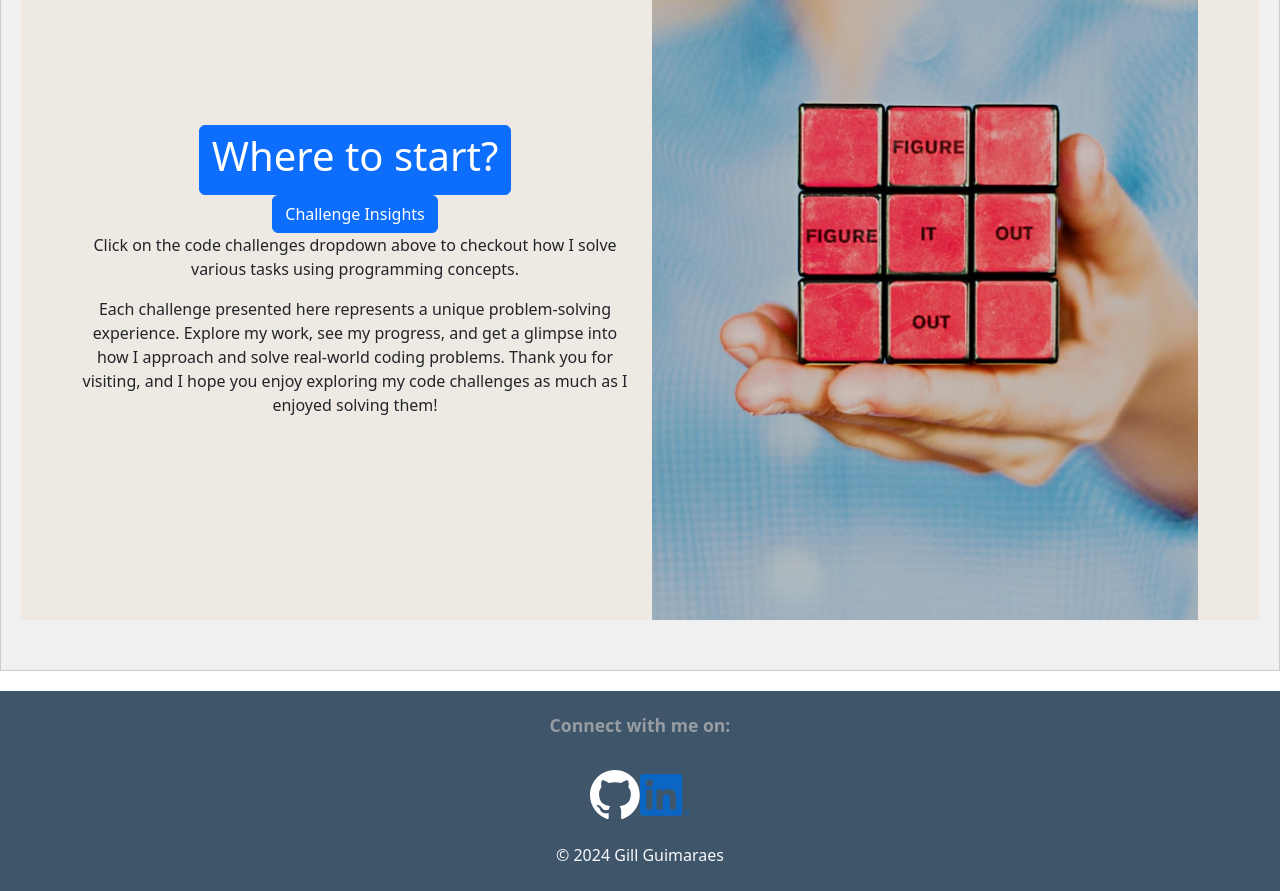
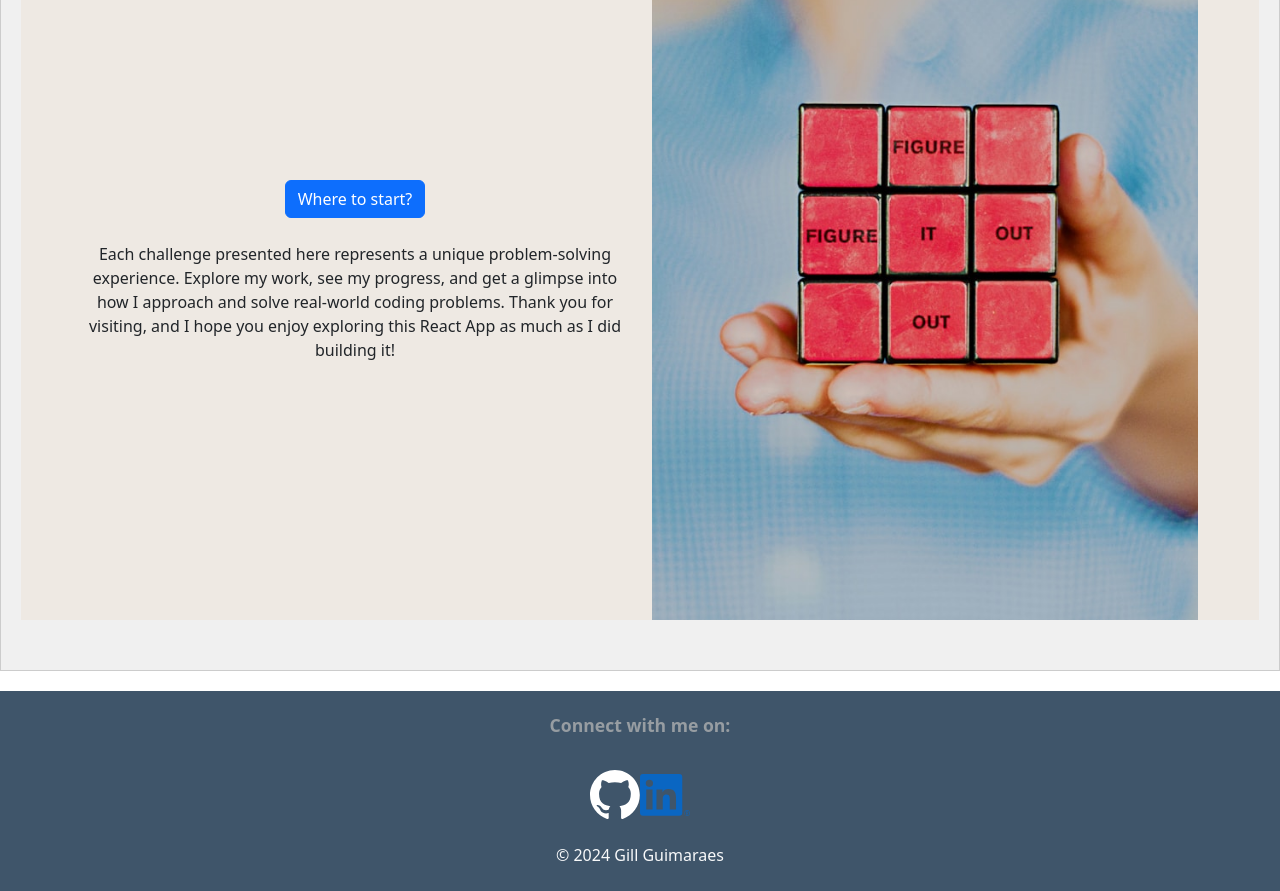
Before and after one commit to TechNestOwl/React-Code-Challenges, a React (Create React App) app: page / in a window 1280 px wide. Shown: the part 1040-1931 px from the top of the page. Built offline with nearby package versions, Linux system fonts and the light colour scheme.

Commit message:
implemented props in modalPop component

```diff
--- a/src/App.js
+++ b/src/App.js
@@ -31,7 +31,8 @@ function App() {
             <Route path='/aboutme' element={<AboutMe />}/>
             <Route path='/objectsort' element={<ObjSort />}/>
             <Route path="/palindrome" element={<Palindrome />}/>
-            <Route path="/doubletap" element={<DoubleTap />}/>
+            {/* pass prop to child */}
+            <Route path="/dev" element={<DoubleTap />}/>
             <Route path='/todo' element={<ToDoList />} />
           </Routes>
         </div>
--- a/src/components/Counter2.jsx
+++ b/src/components/Counter2.jsx
@@ -1,5 +1,9 @@
+// This component is used to test out new ideas and concepts. For devlopment use only; /dev
+
 
 import React, { useState } from 'react';
+import ModalPop from './ModalPop';
+import photo from "../Assets/logo_weatherBooth.png"
 
 
 
@@ -15,11 +19,19 @@ const DoubleTap = () => {
         setCount(prevCount => prevCount -2)
     };
 
+    const modalBtn ="Challenge Insights"
+    const modalTitle = "Counter Challenge";
+    const modalBody = "This counter was very fun to build. I implemented so many new ideas and concpets. I hit a road block when I this function wasn't working, this was solved by doing implenting that.";
+
     return(
         <div>
             <button onClick={doubleTapUP}>+</button>
             <span>{count}</span>
             <button onClick={doubleTapDown}>-</button>
+            <br />
+            <br />
+            <br />
+            <ModalPop img={photo} modalTitle={modalTitle} modalBody={modalBody} modalBtn={modalBtn}/>
         </div>
     )
 };
--- a/src/components/ModalPop.jsx
+++ b/src/components/ModalPop.jsx
@@ -1,8 +1,9 @@
 import { useState } from 'react';
 import Button from 'react-bootstrap/Button';
+import { propTypes } from 'react-bootstrap/esm/Image';
 import Modal from 'react-bootstrap/Modal';
 
-function ModalPop() {
+function ModalPop(props) {
   const [show, setShow] = useState(false);
 
   const handleClose = () => setShow(false);
@@ -11,15 +12,16 @@ function ModalPop() {
   return (
     <>
       <Button variant="primary" onClick={handleShow}>
-        Challenge Insights
+        {props.modalBtn}
       </Button>
 
       <Modal show={show} onHide={handleClose}>
         <Modal.Header closeButton>
-          <Modal.Title>How I solved this challenge</Modal.Title>
+          <Modal.Title>{props.modalTitle}</Modal.Title>
         </Modal.Header>
-        <Modal.Body>Woohoo, you are reading this text in a modal!</Modal.Body>
+        <Modal.Body>{props.modalBody}</Modal.Body>
         <Modal.Footer>
+          <img src={props.img} />
           <Button variant="primary" onClick={handleClose}>
             Continue
           </Button>
--- a/src/components/landing.jsx
+++ b/src/components/landing.jsx
@@ -4,23 +4,33 @@ import landingPic from "../Assets/problemSolving.jpg";
 import ModalPop from "./ModalPop";
 
 const Landing = () => {
+
+  // modalPop props
+  const modalBtn = "Where to start?";
+  const modalTitle = "Where to start?";
+  const modalBody = "In the Nav bar, click on the code challenges dropdown to checkout how I solved various tasks using Javascript.";
+
+
   return (
     <section className="main-section">
       <Container>
         <Row className="align-items-center">
           <Col md={6}>
 
-            <Button variant="primary">
+            {/* <Button variant="primary">
               <h1>Where to start?</h1>
-            </Button>
+            </Button> */}
 
             <div>
-              <ModalPop />
+              <ModalPop
+               modalBtn={modalBtn}
+               modalTitle={modalTitle}
+               modalBody={modalBody}
+               />
             </div>
-
-            <p>Click on the code challenges dropdown above to checkout how I solve various tasks using programming concepts.</p>
+            <br/>
             <p> Each challenge presented here represents a unique problem-solving experience. Explore my work, see my progress, and get a
-               glimpse into how I approach and solve real-world coding problems. Thank you for visiting, and I hope you enjoy exploring my code challenges as much as I enjoyed solving them!</p>
+               glimpse into how I approach and solve real-world coding problems. Thank you for visiting, and I hope you enjoy exploring this React App as much as I did building it!</p>
           </Col>
           <Col md={6}>
             <img
@@ -36,3 +46,5 @@ const Landing = () => {
 }
 
 export default Landing;
+
+// Navigation, use the dropdown menu in the navbar to jump around and see the various code chalenges.
```
